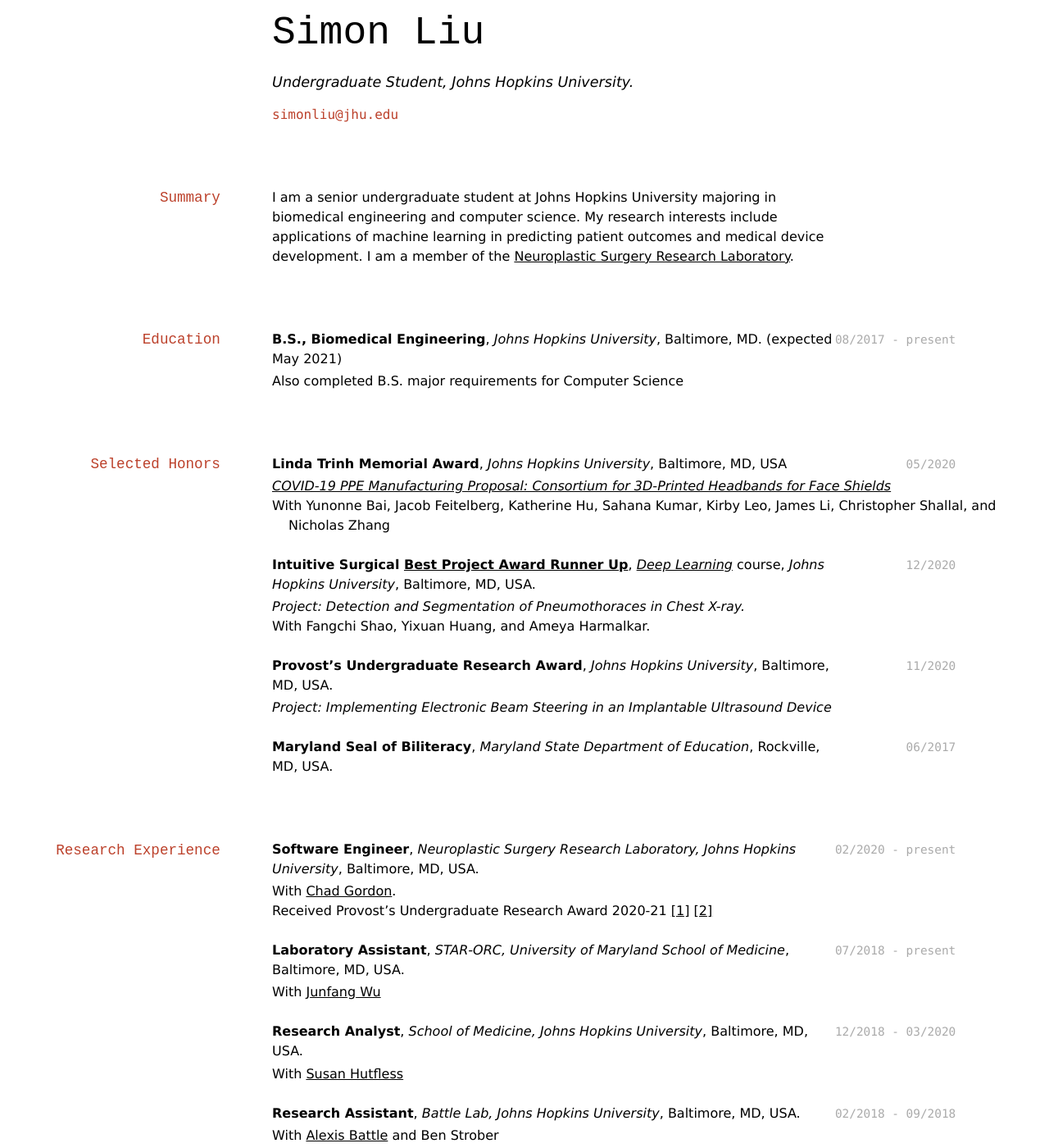
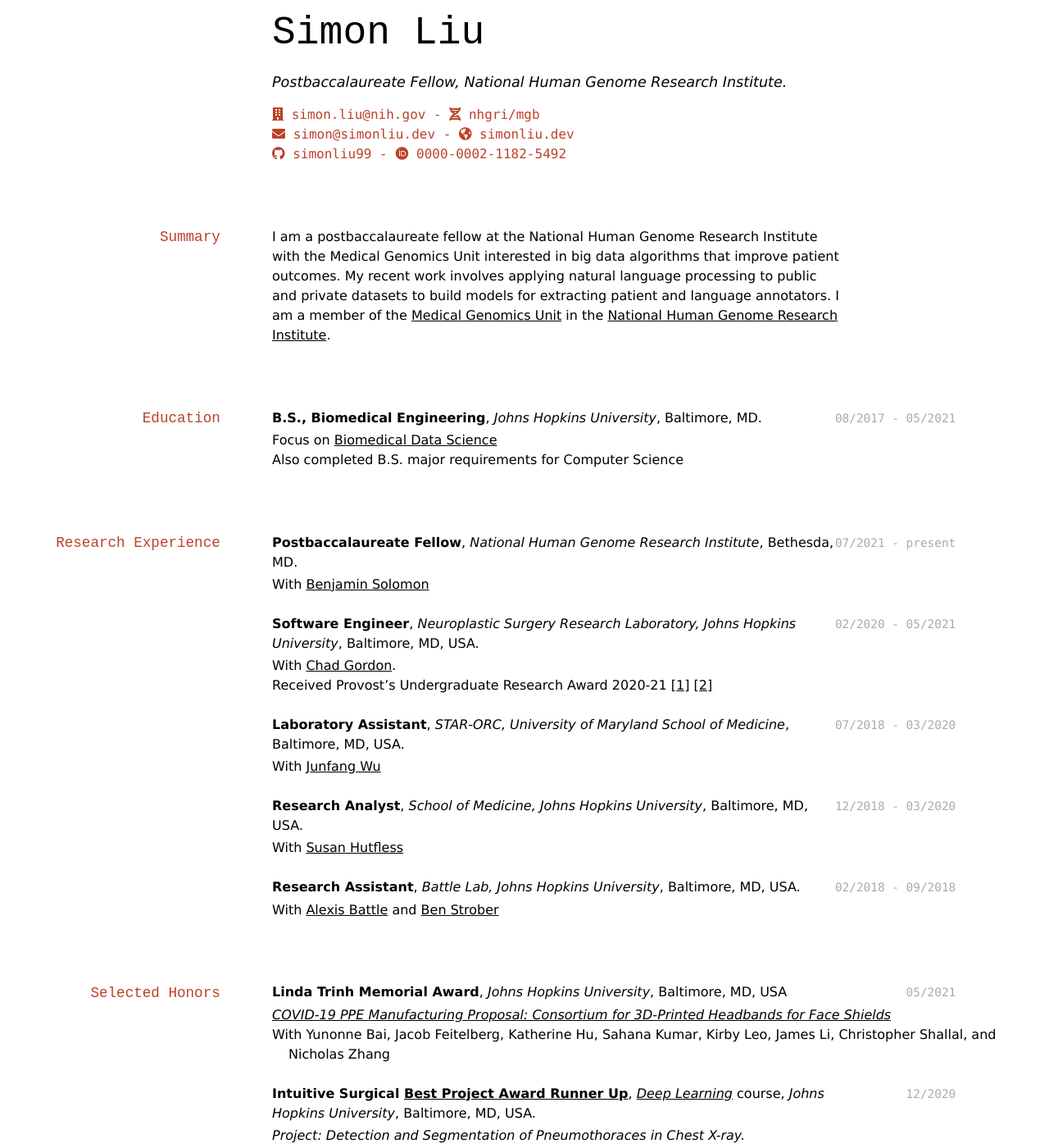
Before and after one commit to simonliu99/cv, a Jekyll site: the page built from index.md, in a window 1280 px wide and 1400 px high. Shown: the whole window at 82% size. Built offline with Jekyll 4.4.1, drawn with Linux system fonts in a browser that asks for light colours; some of the changed text lies outside the part shown.

Commit message:
Update with post-grad info and add relevant links

```diff
--- a/_config.yml
+++ b/_config.yml
@@ -1,2 +1,2 @@
 markdown:   kramdown
-style:  davewhipp
+style: davewhipp
--- a/_layouts/cv.html
+++ b/_layouts/cv.html
@@ -5,6 +5,7 @@
   <title> {% if page.title %} {{ page.title }} | {% endif %} CV</title>
   <link href="media/{{ site.style }}-screen.css" type="text/css" rel="stylesheet" media="screen">
   <link href="media/{{ site.style }}-print.css" type="text/css" rel="stylesheet" media="print">
+  <link rel="stylesheet" href="https://use.fontawesome.com/releases/v5.15.4/css/all.css" integrity="sha384-DyZ88mC6Up2uqS4h/KRgHuoeGwBcD4Ng9SiP4dIRy0EXTlnuz47vAwmeGwVChigm" crossorigin="anonymous"/>
 </head>
 <body>
   <div id="main">
--- a/index.md
+++ b/index.md
@@ -4,29 +4,62 @@ title: Simon Liu's CV
 ---
 # Simon Liu
 <br/>
-Undergraduate Student, Johns Hopkins University.
+Postbaccalaureate Fellow, National Human Genome Research Institute.
 
 <div id="webaddress">
-<a href="simonliu@jhu.edu">simonliu@jhu.edu</a>
+  <a href="mailto: simon.liu@nih.gov"><i class="fas fa-building"></i> simon.liu@nih.gov</a> -
+  <a href="https://www.genome.gov/about-nhgri/Division-of-Intramural-Research/Medical-Genetics-Branch"><i class="fas fa-dna"></i> nhgri/mgb</a><br>
+  <a href="mailto: simon@simonliu.dev"><i class="fas fa-envelope"></i> simon@simonliu.dev</a> -
+  <a href="https://simonliu.dev"><i class="fas fa-globe-americas"></i> simonliu.dev</a><br>
+  <a href="https://github.com/simonliu99"><i class="fab fa-github"></i> simonliu99</a> -
+  <a href="https://orcid.org/0000-0002-1182-5492"><i class="fab fa-orcid"></i> 0000-0002-1182-5492</a><br>
 </div>
 
 
 ## Summary
 
-I am a senior undergraduate student at Johns Hopkins University majoring in biomedical engineering and computer science.
-My research interests include applications of machine learning in predicting patient outcomes and medical device development.
-I am a member of the [Neuroplastic Surgery Research Laboratory](https://www.snps2018.org/neuroplastic-surgery-lab).
+I am a postbaccalaureate fellow at the National Human Genome Research Institute with the Medical Genomics Unit interested in big data algorithms that improve patient outcomes.
+My recent work involves applying natural language processing to public and private datasets to build models for extracting patient and language annotators.
+I am a member of the [Medical Genomics Unit](https://www.genome.gov/staff/Benjamin-Solomon-MD) in the [National Human Genome Research Institute](https://genome.gov).
 
 
 ## Education
 
-`08/2017 - present`
-**B.S., Biomedical Engineering**, *Johns Hopkins University*, Baltimore, MD. (expected May 2021)
+`08/2017 - 05/2021`
+**B.S., Biomedical Engineering**, *Johns Hopkins University*, Baltimore, MD.
+- Focus on [Biomedical Data Science](https://www.bme.jhu.edu/academics/undergraduate/undergraduate-focus-areas-courses/biomedical-data-science-for-undergraduates/)
 - Also completed B.S. major requirements for Computer Science
+
+
+## Research Experience
+
+`07/2021 - present`
+**Postbaccalaureate Fellow**, *National Human Genome Research Institute*, Bethesda, MD.
+- With [Benjamin Solomon](https://www.genome.gov/staff/Benjamin-Solomon-MD)
+
+`02/2020 - 05/2021`
+**Software Engineer**, *Neuroplastic Surgery Research Laboratory, Johns Hopkins University*, Baltimore, MD, USA.
+- With [Chad Gordon](https://scholar.google.com/citations?user=IFhIYJsAAAAJ&hl=en&oi=ao).
+- Received Provost's Undergraduate Research Award 2020-21
+[[1]](https://research.jhu.edu/wp-content/uploads/2020/11/PURA-recipients-20-21.pdf)
+[[2]](https://www.cs.jhu.edu/2021/01/05/computer-science-majors-win-2020-pura-awards/)
+
+`07/2018 - 03/2020`
+**Laboratory Assistant**, *STAR-ORC, University of Maryland School of Medicine*, Baltimore, MD, USA.
+- With [Junfang Wu](https://www.medschool.umaryland.edu/profiles/Wu-Junfang/)
+
+`12/2018 - 03/2020`
+**Research Analyst**, *School of Medicine, Johns Hopkins University*, Baltimore, MD, USA.
+- With [Susan Hutfless](https://scholar.google.com/citations?user=NFgm82IAAAAJ&hl=en&oi=ao)
+
+`02/2018 - 09/2018`
+**Research Assistant**, *Battle Lab, Johns Hopkins University*, Baltimore, MD, USA.
+- With [Alexis Battle](https://scholar.google.com/citations?user=yPOT9K0AAAAJ&hl=en&oi=ao) and [Ben Strober](https://scholar.google.com/citations?user=nrRHpcwAAAAJ&hl=en)
+
 
 ## Selected Honors
 
-`05/2020`
+`05/2021`
 **Linda Trinh Memorial Award**, *Johns Hopkins University*, Baltimore, MD, USA
 - [*COVID-19 PPE Manufacturing Proposal: Consortium for 3D-Printed Headbands for Face Shields*](https://h3dprint.org/covid19)
 - With Yunonne Bai, Jacob Feitelberg, Katherine Hu, Sahana Kumar, Kirby Leo, James Li, Christopher Shallal, and Nicholas Zhang
@@ -39,49 +72,43 @@ I am a member of the [Neuroplastic Surgery Research Laboratory](https://www.snps
 `11/2020`
 **Provost’s Undergraduate Research Award**, *Johns Hopkins University*, Baltimore, MD, USA.
 - *Project: Implementing Electronic Beam Steering in an Implantable Ultrasound Device*
+- With [Chad Gordon](https://scholar.google.com/citations?user=IFhIYJsAAAAJ&hl=en&oi=ao).
+[[1]](https://research.jhu.edu/wp-content/uploads/2020/11/PURA-recipients-20-21.pdf)
+[[2]](https://www.cs.jhu.edu/2021/01/05/computer-science-majors-win-2020-pura-awards/)
 
 `06/2017`
 **Maryland Seal of Biliteracy**, *Maryland State Department of Education*, Rockville, MD, USA.
 
 
-## Research Experience
-
-`02/2020 - present`
-**Software Engineer**, *Neuroplastic Surgery Research Laboratory, Johns Hopkins University*, Baltimore, MD, USA.
-- With [Chad Gordon](https://scholar.google.com/citations?user=IFhIYJsAAAAJ&hl=en&oi=ao).
-- Received Provost's Undergraduate Research Award 2020-21
-[[1]](https://research.jhu.edu/wp-content/uploads/2020/11/PURA-recipients-20-21.pdf)
-[[2]](https://www.cs.jhu.edu/2021/01/05/computer-science-majors-win-2020-pura-awards/)
-
-`07/2018 - present`
-**Laboratory Assistant**, *STAR-ORC, University of Maryland School of Medicine*, Baltimore, MD, USA.
-- With [Junfang Wu](https://www.medschool.umaryland.edu/profiles/Wu-Junfang/)
-
-`12/2018 - 03/2020`
-**Research Analyst**, *School of Medicine, Johns Hopkins University*, Baltimore, MD, USA.
-- With [Susan Hutfless](https://scholar.google.com/citations?user=NFgm82IAAAAJ&hl=en&oi=ao)
-
-`02/2018 - 09/2018`
-**Research Assistant**, *Battle Lab, Johns Hopkins University*, Baltimore, MD, USA.
-- With [Alexis Battle](https://scholar.google.com/citations?user=yPOT9K0AAAAJ&hl=en&oi=ao) and Ben Strober
-
-
 ## Publications
 
-A list is also available on [Google Scholar](https://scholar.google.com/citations?user=fwh_UDMAAAAJ&hl=en).
+A list is also available on [Google Scholar](https://scholar.google.com/citations?user=fwh_UDMAAAAJ&hl=en) and [Publons](https://publons.com/researcher/4986544/simon-liu/).
 
-### Journals
+### Journal Articles
 
 `J-2`
-Li, Y., Ritzel, R. M., Khan, N., Cao, T., He, J., Lei, Z., Matyas, J. J., Sabirzhanov, B., **Liu, S.**, Li, H., Stoica, B. A., Loane, D. J., Faden, A. I., & Wu, J. (2020). Delayed microglial depletion after spinal cord injury reduces chronic inflammation and neurodegeneration in the brain and improves neurological recovery in male mice. *Theranostics, 10* (25), 11376–11403. [https://doi.org/10.7150/thno.49199](https://doi.org/10.7150/thno.49199)
+Li, Y., Ritzel, R. M., Khan, N., Cao, T., He, J., Lei, Z., Matyas, J. J., Sabirzhanov, B., **Liu, S.**, Li, H., Stoica, B. A., Loane, D. J., Faden, A. I., & Wu, J. (2020). Delayed microglial depletion after spinal cord injury reduces chronic inflammation and neurodegeneration in the brain and improves neurological recovery in male mice. *Theranostics, 10*(25), 11376–11403. [https://doi.org/10.7150/thno.49199](https://doi.org/10.7150/thno.49199)
 
 `J-1`
 Li, Y., Ritzel, R. M., He, J., Cao, T., Sabirzhanov, B., Li, H., **Liu, S.**, Wu, L. J., & Wu, J. (2021). The voltage-gated proton channel Hv1 plays a detrimental role in contusion spinal cord injury via extracellular acidosis-mediated neuroinflammation. *Brain, behavior, and immunity, 91*, 267–283. [https://doi.org/10.1016/j.bbi.2020.10.005](https://doi.org/10.1016/j.bbi.2020.10.005)
 
-### Conferences
+### Conference Papers
 
 `C-1`
 Kenet, A., Mahadevan, E., Elangovan, S., Yan, J., Siddiq, K., **Liu, S.**, Ladwa, A., Narayanan, R., Dakkak, J., Benassi, T., Ng, K., & Manbachi, A. (2020). Flexible piezoelectric sensor for real-time image-guided colonoscopies: a solution to endoscopic looping challenges in clinic. *Proc. SPIE 11315, Medical Imaging 2020: Image-Guided Procedures, Robotic Interventions, and Modeling, 1131520* (16 March 2020). [https://doi.org/10.1117/12.2548873](https://doi.org/10.1117/12.2548873)
+
+### Meeting Abstracts
+
+`A-2`
+Hutfless, S. M., Chu, D., **Liu, S.**, & Kalloo, A. N. (2020). Predictors of ERCP-associated infections in outpatient hospitals. *Gastrointestinal Endoscopy, 91*(6). [https://doi.org/10.1016/j.gie.2020.03.3314](https://doi.org/10.1016/j.gie.2020.03.3314)
+
+`A-1`
+Hutfless, S. M., Chen, P.-H., Miller, S. D., Josephson, M., Joseph, S., Urrunaga, N., Kedia, S., **Liu, S.**, Arya, N., Hobstetter, L., Persad, P., Yeretssian, G., & Brant, S. R. (2020). Would K50\* by any other name smell so sweet? A systematic review of claims-based Crohn's disease case definitions. *Gastroenterology, 158*(6). <a href="https://doi.org/10.1016/s0016-5085(20)31712-1">https://doi.org/10.1016/s0016-5085(20)31712-1</a>
+
+### Preprints
+
+`P-1`
+Duong, D., Hu, P., Tekendo-Ngongang, C., Hanchard, S. L., **Liu, S.**, Solomon, B. D., & Waikel, R. L. (2021). Neural networks for classification and image generation of aging in genetic syndromes. [https://doi.org/10.1101/2021.12.09.21267472](https://doi.org/10.1101/2021.12.09.21267472)
 
 
 ## Selected Press
@@ -95,20 +122,23 @@ Sangana, Neha. **"[Conference highlights student startups in Md.](https://www.jh
 
 ## Entrepreneurship
 
-`02/2021 - present`
-**Software Engineer**, *Rescon AI*, Baltimore, MD, USA.
+<!-- `02/2021 - present`
+**Software Engineer**, *Rescon AI*, Baltimore, MD, USA. -->
 
 `04/2018 - present`
 **VP of Manufacturing**, [*Health 3D, LLC*](https://h3dprint.org), Baltimore, MD, USA.
+- \- Oversaw manufacturing pipeline of COVID-19 PPE for the Johns Hopkins Health System during PPE shortages early pandemic ([feature article](https://www.bme.jhu.edu/news-events/news/students-organize-efforts-to-3-d-print-ppe-for-the-johns-hopkins-hospital/)).
 - \- Selected into [Social Innovation Lab 2018-2019 Cohort](https://ventures.jhu.edu/news/meet-the-2018-19-social-innovation-lab-cohort/) and [Spring 2020 FUEL Accelerator Cohort](https://ventures.jhu.edu/student-alumni-ventures/).
-- \- Manufactured COVID-19 PPE for the Johns Hopkins Health System ([feature article](https://www.bme.jhu.edu/news-events/news/students-organize-efforts-to-3-d-print-ppe-for-the-johns-hopkins-hospital/)).
 
 
 ## Teaching
 
 ### Course Assistant
 
-`08/2020 - 05/2021`
+`Sp 2021`
+EN.500.113 **Gateway Computing: Python**, *Department of Computer Science, Johns Hopkins University*, Baltimore, MD, USA.
+
+`Fa 2020`
 EN.500.113 **Gateway Computing: Python**, *Department of Computer Science, Johns Hopkins University*, Baltimore, MD, USA.
 
 
@@ -136,10 +166,10 @@ EN.500.113 **Gateway Computing: Python**, *Department of Computer Science, Johns
 This document lives online at [simonliu.dev/markdown-cv/](https://simonliu.dev/markdown-cv/).
 - A downloadable version can be found at [simonliu.dev/files/liu_cv.pdf](https://simonliu.dev/files/liu_cv.pdf).
 
-Inspired by [Benjamin Killeen](https://benjamindkilleen.com) and based on [markdown-cv](https://github.com/elipapa/markdown-cv) by
+Based on [markdown-cv](https://github.com/elipapa/markdown-cv) by
 [Eliseo Papa](https://elipapa.github.io/) with styles based on
 [David Whipp](https://davewhipp.github.io).
 
 [MIT License](https://opensource.org/licenses/MIT).
 
-<br/>Last updated: May 2021<br/><br/>
+<br/>Last updated: February 2022<br/><br/>
```
Also changed, not shown: README.md, favicon.ico (added), 1 other file.
